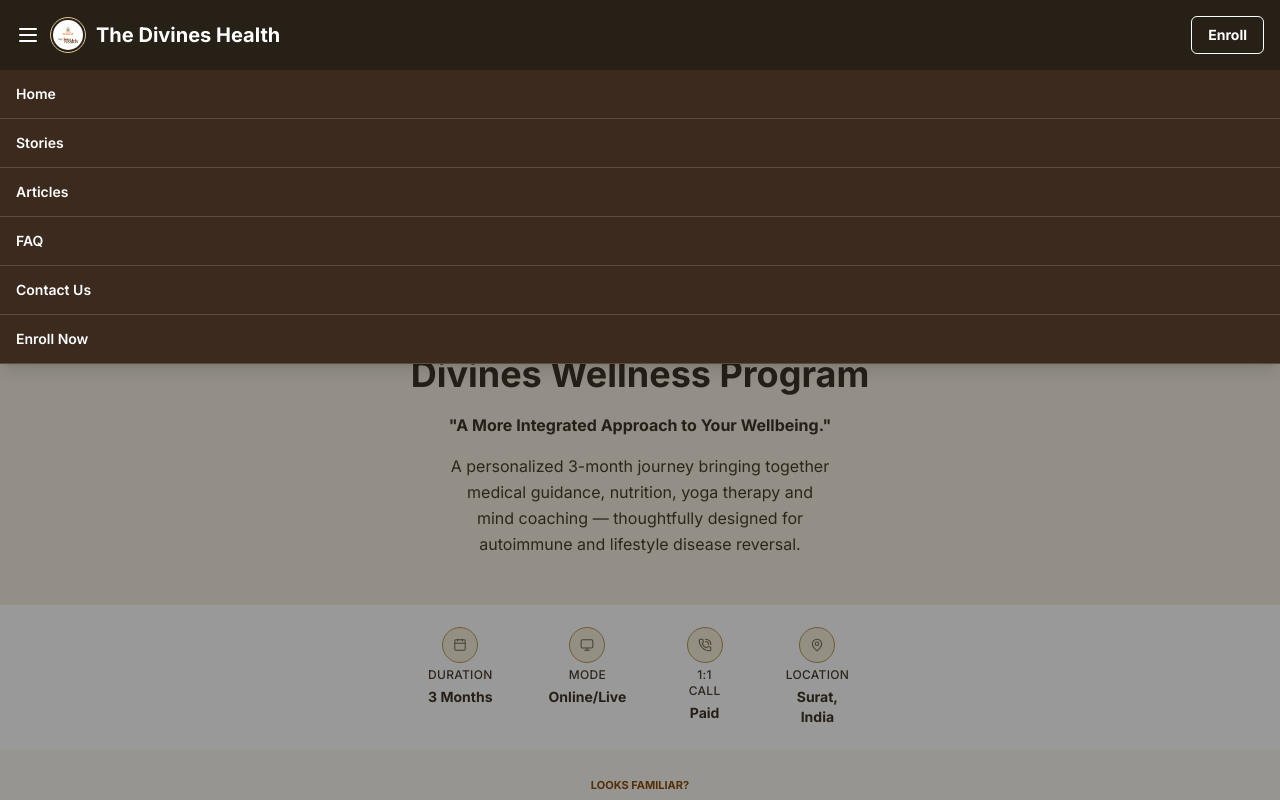
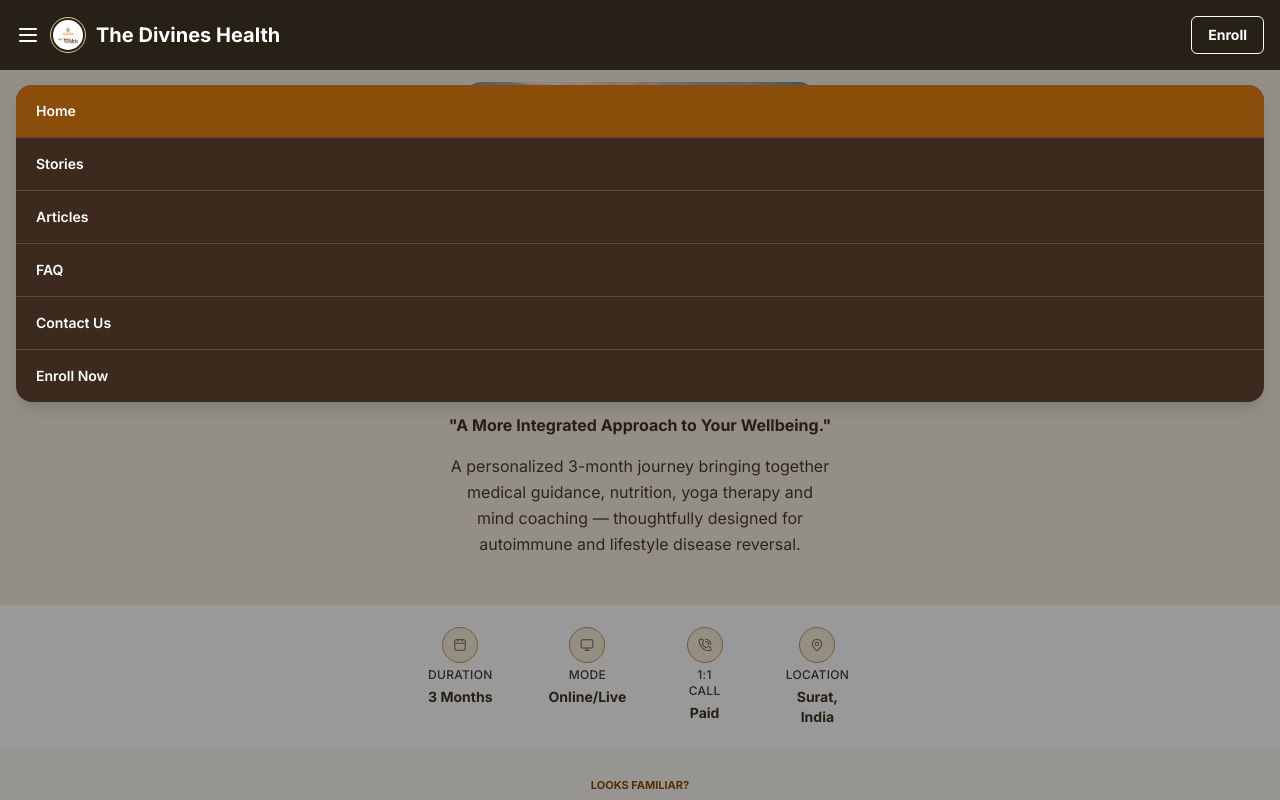
Before and after one commit to ladkrishnaronak/divines-wellness, a Next.js app: page / in a window 1280 px wide. Both pictures are taken after a click on the button 28 px from the left and 35 px from the top of the page. Shown: the top 800 px of the page. Built offline with nearby package versions, Linux system fonts and the light colour scheme.

Commit message:
Fix nav crash from invalid '#' selector; wire up section anchors

```diff
--- a/src/components/Founders.tsx
+++ b/src/components/Founders.tsx
@@ -23,7 +23,7 @@
   const [expandedId, setExpandedId] = useState<number | null>(null);
 
   return (
-    <section className="flex w-full flex-col items-center justify-center gap-7 bg-[#fffcf7] px-6 pb-10 pt-11 sm:px-12">
+    <section id="stories" className="flex w-full flex-col items-center justify-center gap-7 bg-[#fffcf7] px-6 pb-10 pt-11 sm:px-12">
       <div className="flex flex-col items-center gap-3 w-full">
         <h2 className="text-2xl sm:text-3xl font-bold uppercase text-[#3d3326] text-center">
           Meet The Founders
@@ -54,25 +54,26 @@
                 {/* Divider */}
                 <div className="h-px bg-[#ebe3cf]" />
 
-                {/* Bio Text */}
-                <div className="text-sm text-[#4a3d2e] leading-relaxed">
-                  <p className="line-clamp-3">{founder.fullBio}</p>
-                </div>
+                {/* Bio Text - Show clamped or full based on state */}
+                {expandedId !== idx && (
+                  <div className="text-sm text-[#4a3d2e] leading-relaxed">
+                    <p className="line-clamp-3">{founder.fullBio}</p>
+                  </div>
+                )}
 
-                {/* Read More Button */}
+                {expandedId === idx && (
+                  <div className="text-sm text-[#4a3d2e] leading-relaxed">
+                    <p>{founder.fullBio}</p>
+                  </div>
+                )}
+
+                {/* Read More/Less Button */}
                 <button
                   onClick={() => setExpandedId(expandedId === idx ? null : idx)}
-                  className="text-sm font-medium text-[#7a6642] hover:underline text-left"
+                  className="text-sm font-medium text-[#7a6642] hover:underline text-left mt-1"
                 >
-                  {expandedId === idx ? "Read Less ↑" : "Read More ↓"}
+                  {expandedId === idx ? "Show Less ↑" : "Read More ↓"}
                 </button>
-
-                {/* Expanded Bio */}
-                {expandedId === idx && (
-                  <div className="text-sm text-[#4a3d2e] leading-relaxed border-t border-[#ebe3cf] pt-4">
-                    {founder.fullBio}
-                  </div>
-                )}
               </div>
             </div>
           </div>
--- a/src/components/Header.tsx
+++ b/src/components/Header.tsx
@@ -3,16 +3,39 @@
 import { useState } from "react";
 
 const navLinks = [
-  { label: "Home", href: "#" },
-  { label: "Stories", href: "#" },
-  { label: "Articles", href: "#" },
-  { label: "FAQ", href: "#" },
-  { label: "Contact Us", href: "#" },
+  { label: "Home", href: "#top" },
+  { label: "Stories", href: "#stories" },
+  { label: "Articles", href: "#articles" },
+  { label: "FAQ", href: "#faq" },
+  { label: "Contact Us", href: "#contact" },
   { label: "Enroll Now", href: "#enroll" },
 ];
 
 export default function Header() {
   const [menuOpen, setMenuOpen] = useState(false);
+  const [activeLink, setActiveLink] = useState("Home");
+
+  const handleNavClick = (label: string, href: string) => {
+    setActiveLink(label);
+    setMenuOpen(false);
+
+    // "Home" always returns to the top of the page
+    if (href === "#top") {
+      window.scrollTo({ top: 0, behavior: "smooth" });
+      return;
+    }
+
+    // Only query when there is an actual id after the "#"
+    const id = href.slice(1);
+    if (!id) return;
+
+    const element = document.getElementById(id);
+    if (element) {
+      // Offset for the 70px fixed header
+      const top = element.getBoundingClientRect().top + window.scrollY - 80;
+      window.scrollTo({ top, behavior: "smooth" });
+    }
+  };
 
   return (
     <>
@@ -43,6 +66,7 @@
 
         {/* Right Section - Enroll Button */}
         <button
+          onClick={() => handleNavClick("Enroll Now", "#enroll")}
           className="border-[1.5px] border-white rounded-[6px] px-4 py-2 text-white font-bold text-sm whitespace-nowrap hover:bg-white/10"
         >
           Enroll
@@ -60,18 +84,21 @@
         />
       )}
 
-      {/* Mobile Menu */}
+      {/* Mobile Menu - Rounded Corner Card */}
       {menuOpen && (
-        <nav className="fixed left-0 right-0 top-[70px] z-40 flex flex-col bg-[#3d2a1f] shadow-lg">
+        <nav className="fixed left-4 right-4 top-[85px] z-40 flex flex-col bg-[#3d2a1f] rounded-2xl shadow-lg overflow-hidden">
           {navLinks.map((link) => (
-            <a
+            <button
               key={link.label}
-              href={link.href}
-              onClick={() => setMenuOpen(false)}
-              className="border-b border-[#594d40] px-4 py-3.5 text-sm font-semibold text-white hover:bg-[#4a3a2a]"
+              onClick={() => handleNavClick(link.label, link.href)}
+              className={`px-5 py-4 text-sm font-semibold text-left transition-all ${
+                activeLink === link.label
+                  ? "bg-[#8b4e0a] text-white"
+                  : "text-white hover:bg-[#4a3a2a]"
+              } ${link !== navLinks[navLinks.length - 1] ? "border-b border-[#594d40]" : ""}`}
             >
               {link.label}
-            </a>
+            </button>
           ))}
         </nav>
       )}
```
